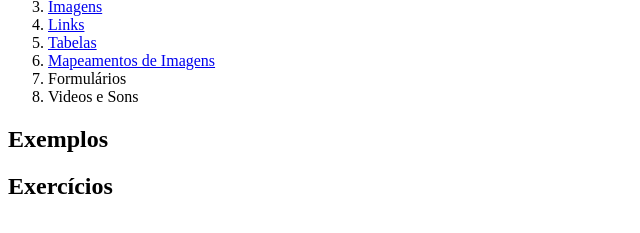
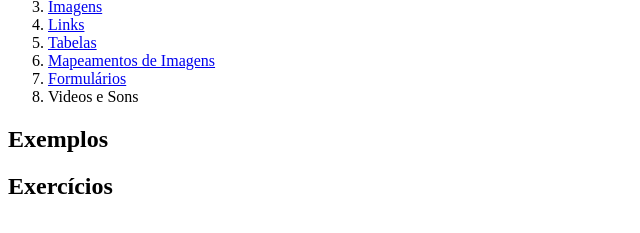
Before and after one commit to cauahe/mlw2024, a plain HTML site: page index.html in a window 1280 px wide. Shown: the part 165-398 px from the top of the page, 0-640 px from the left. Drawn offline with Linux system fonts and the light colour scheme.

Commit message:
atualizacao index

```diff
--- a/index.html
+++ b/index.html
@@ -16,7 +16,7 @@
         <li> <a href="páginas/links.html">Links</a></li>
         <li> <a href="páginas/tabelas.html">Tabelas</a></li>
         <li> <a href="páginas/mapeamentoimg.html">Mapeamentos de Imagens</a></li>
-        <li>Formulários</li>
+        <li><a href="#">Formulários</a></li>
         <li>Videos e Sons</li>
     </ol>
     <h2>Exemplos</h2>
```
